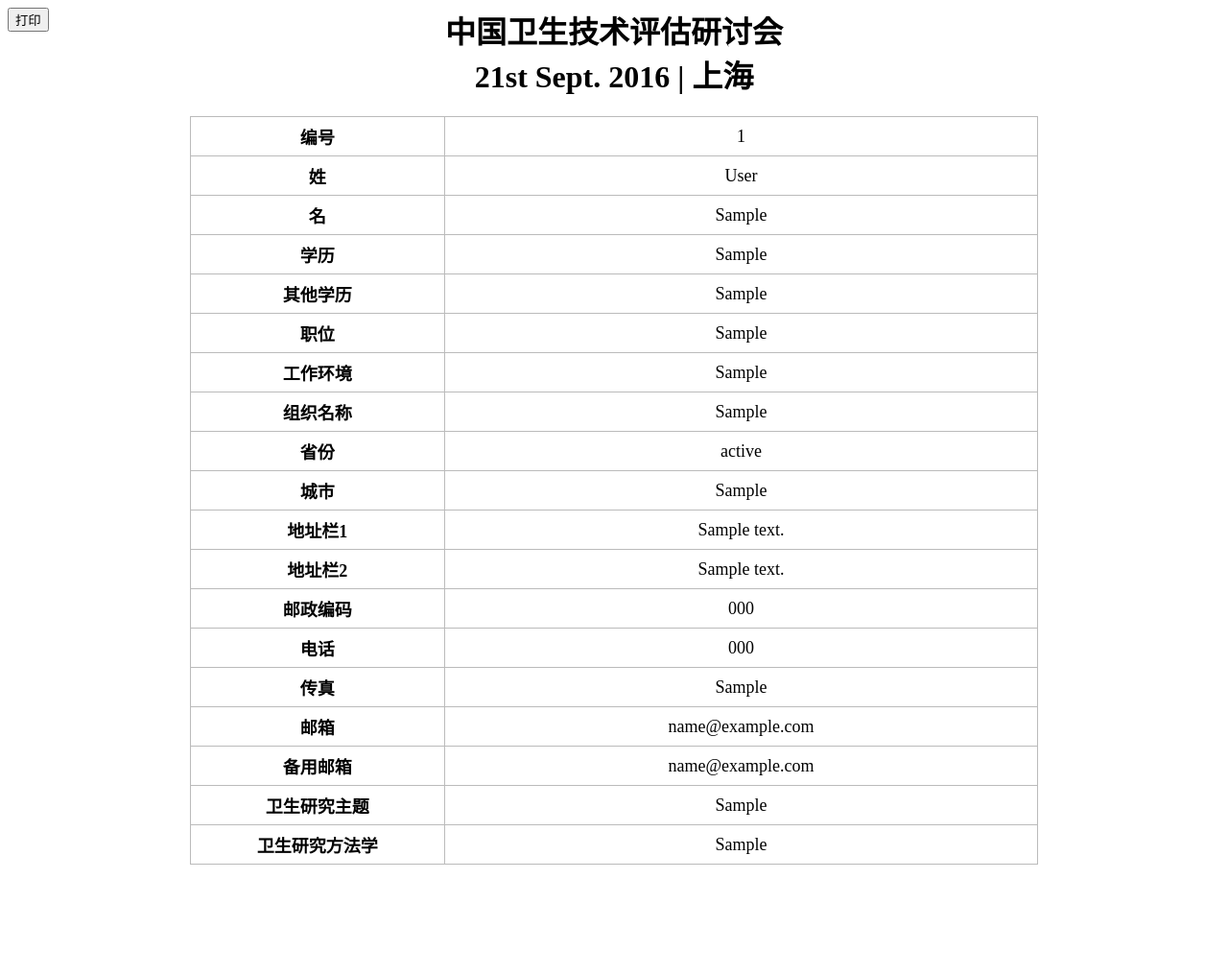
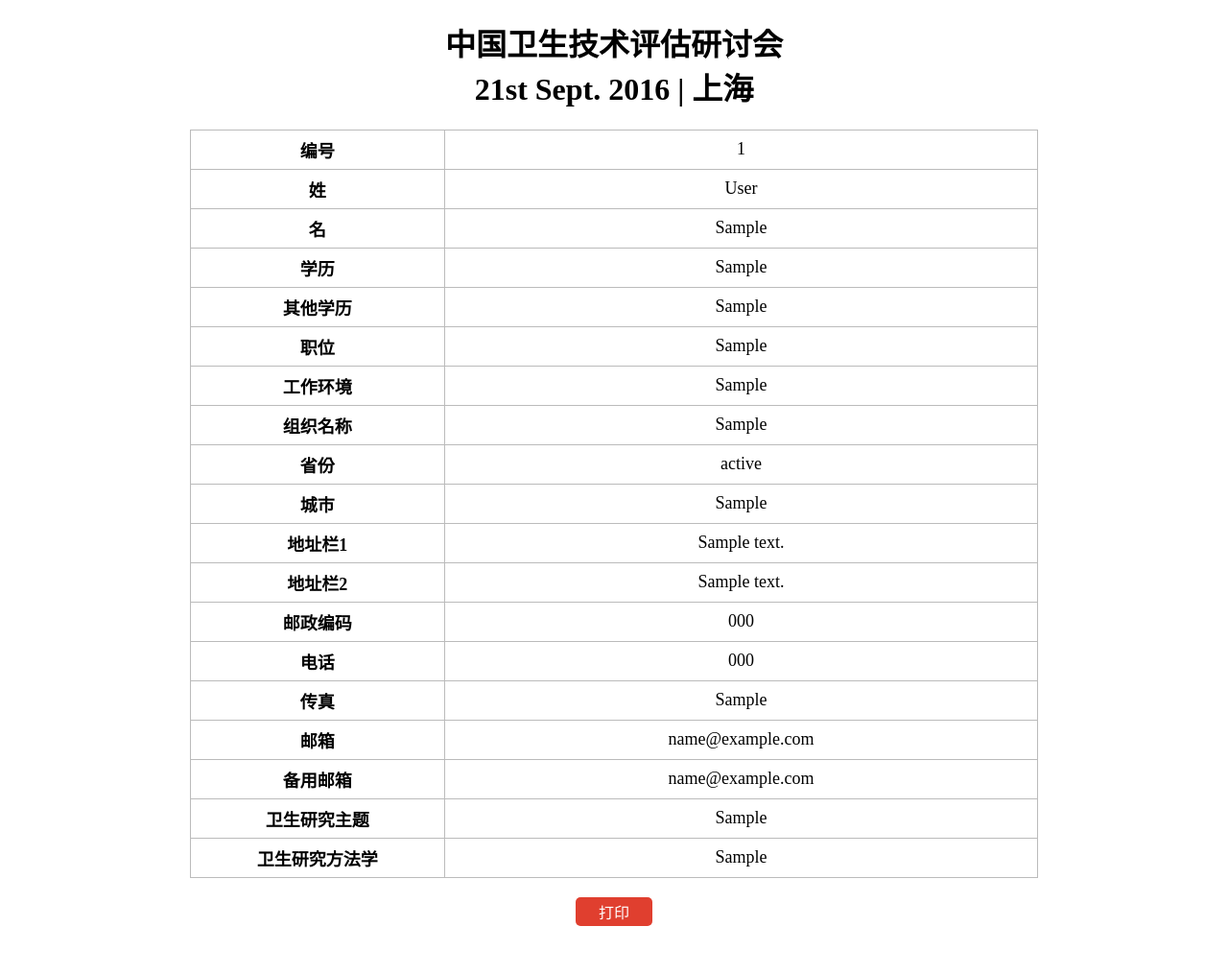
Before and after one commit to stamaimer/coin, a Flask app: page /registrations/1 in a window 1280 px wide. Shown: the whole page at 96% size. Before the commit the page ends 901 px from the top, so only its background shows below. Run offline with Flask 2, Linux system fonts and the light colour scheme; tables that the repository leaves empty hold one stand-in row (values such as "Sample post"); parts of the project's set-up code (start-up, migrations or seed data) failed here and were passed over; some libraries are stand-ins or nearby versions.

Commit message:
print btn

```diff
--- a/app/templates/registration_detail.html
+++ b/app/templates/registration_detail.html
@@ -1,25 +1,57 @@
+<!DOCTYPE html>
+<html lang="en">
+<head>
+  <meta charset="UTF-8">
+  <title>预览</title>
   <style>
-  h1{
+    body{
+      position: relative;
+    }
+    h1 {
       text-align: center;
       font-family: "Songti SC";
     }
-  table{
+
+    table {
       font-family: "Songti SC";
-    width:70%;
-    margin:10px auto;
+      width: 70%;
+      margin: 10px auto 100px auto;
       text-align: center;
-    font-size:18px;
+      font-size: 18px;
+      word-wrap: break-word;
+      word-break: break-all;
     }
-  table th{
+
+    table th {
       width: 30%;
       padding: 7px 0;
     }
-  button{
-    position: absolute;}
+
+    button {
+      position: absolute;
+      left: calc(50% - 40px);
+      bottom: -50px;
+      border-style: none;
+      background-color: #e03f2f;
+      color:#FFFFFF;
+      width: 80px;
+      height:30px;
+      border-radius:5px;
+      font-size: 16px;
+    }
   </style>
   <style type="text/css" media=print>
-.noprint{display : none }
+    .noprint {
+      display: none
+    }
+
+    table {
+      width: 90%;
+      margin: 10px auto;
+    }
   </style>
+</head>
+<body>
 <button class="noprint" onclick="javascript:window.print();">打印</button>
 <h1>中国卫生技术评估研讨会<br>
   21st Sept. 2016 | 上海</h1>
@@ -101,3 +133,5 @@
     <td>{{ registration.health_research_method }}</td>
   </tr>
 </table>
+</body>
+</html>
```
Also changed, not shown: data.sqlite. Lines whose indentation alone changed are shown as unchanged.
